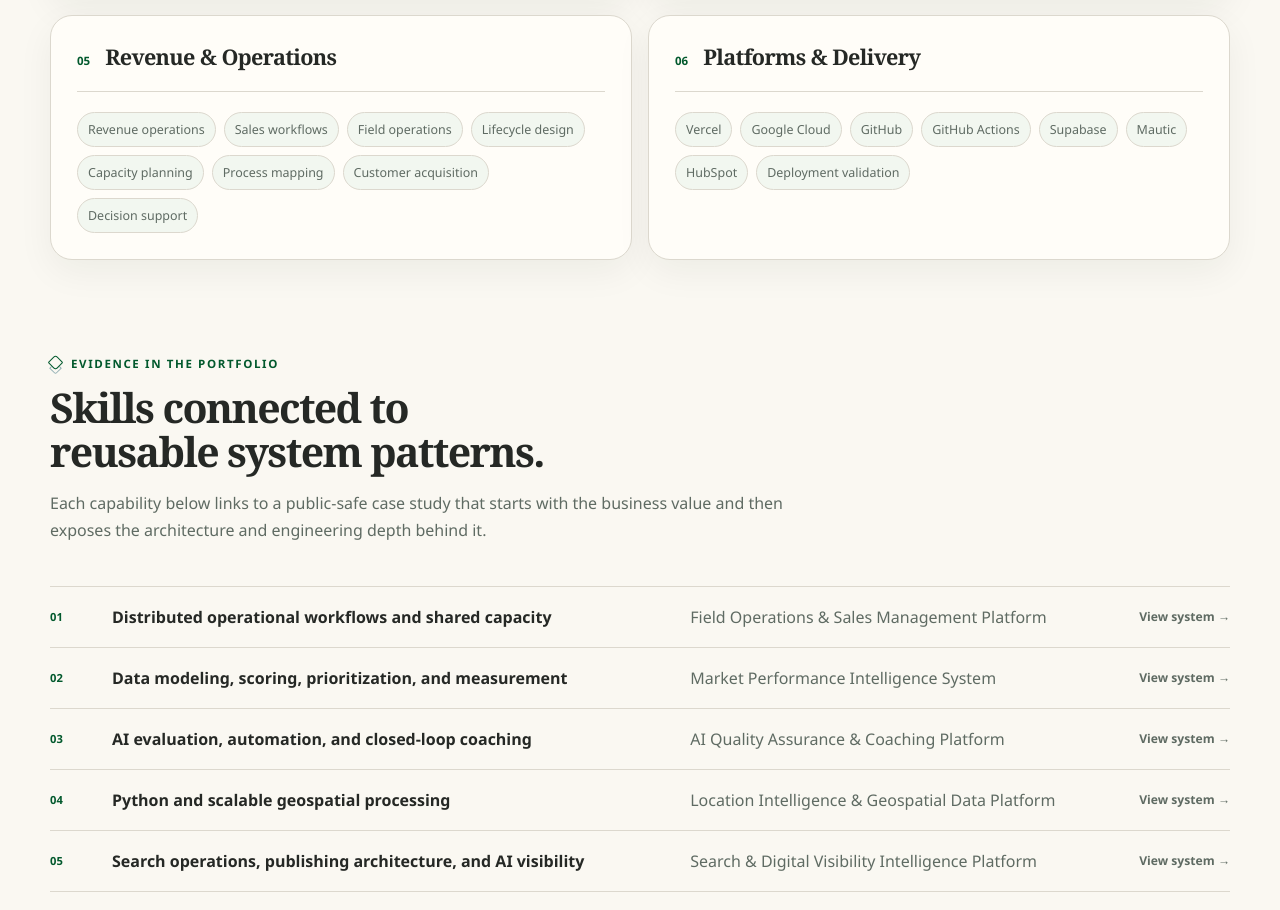
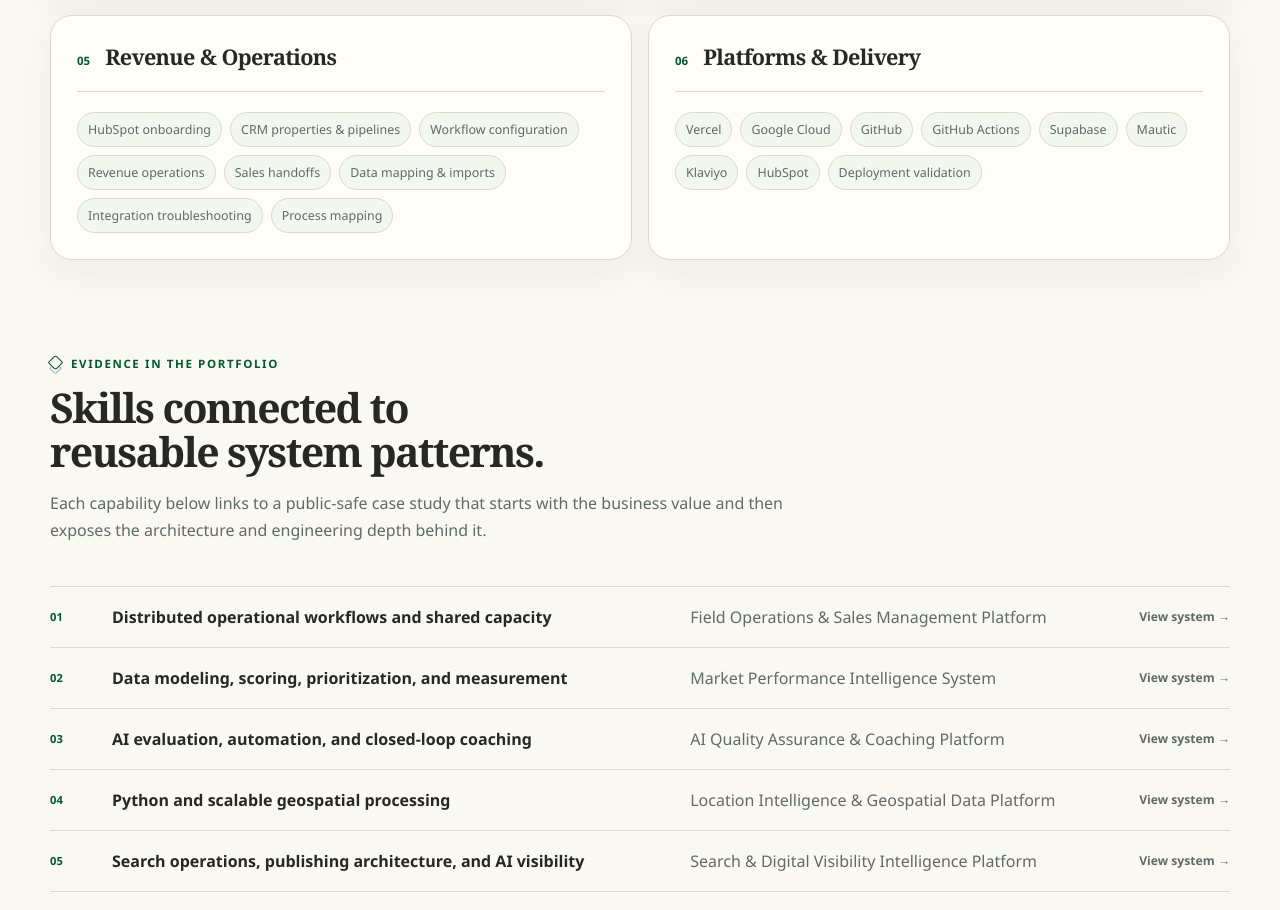
Before and after one commit to kaseypelchy-ops/portfolio, a Next.js app: page /skills in a window 1280 px wide. Shown: the part 1171-2081 px from the top of the page. Built offline with nearby package versions, Linux system fonts and the light colour scheme.

Commit message:
Update portfolio: app/skills/page.tsx

```diff
--- a/app/skills/page.tsx
+++ b/app/skills/page.tsx
@@ -30,12 +30,12 @@ const skillGroups = [
   {
     number: "05",
     title: "Revenue & Operations",
-    skills: ["Revenue operations", "Sales workflows", "Field operations", "Lifecycle design", "Capacity planning", "Process mapping", "Customer acquisition", "Decision support"]
+    skills: ["HubSpot onboarding", "CRM properties & pipelines", "Workflow configuration", "Revenue operations", "Sales handoffs", "Data mapping & imports", "Integration troubleshooting", "Process mapping"]
   },
   {
     number: "06",
     title: "Platforms & Delivery",
-    skills: ["Vercel", "Google Cloud", "GitHub", "GitHub Actions", "Supabase", "Mautic", "HubSpot", "Deployment validation"]
+    skills: ["Vercel", "Google Cloud", "GitHub", "GitHub Actions", "Supabase", "Mautic", "Klaviyo", "HubSpot", "Deployment validation"]
   }
 ];
 
```
